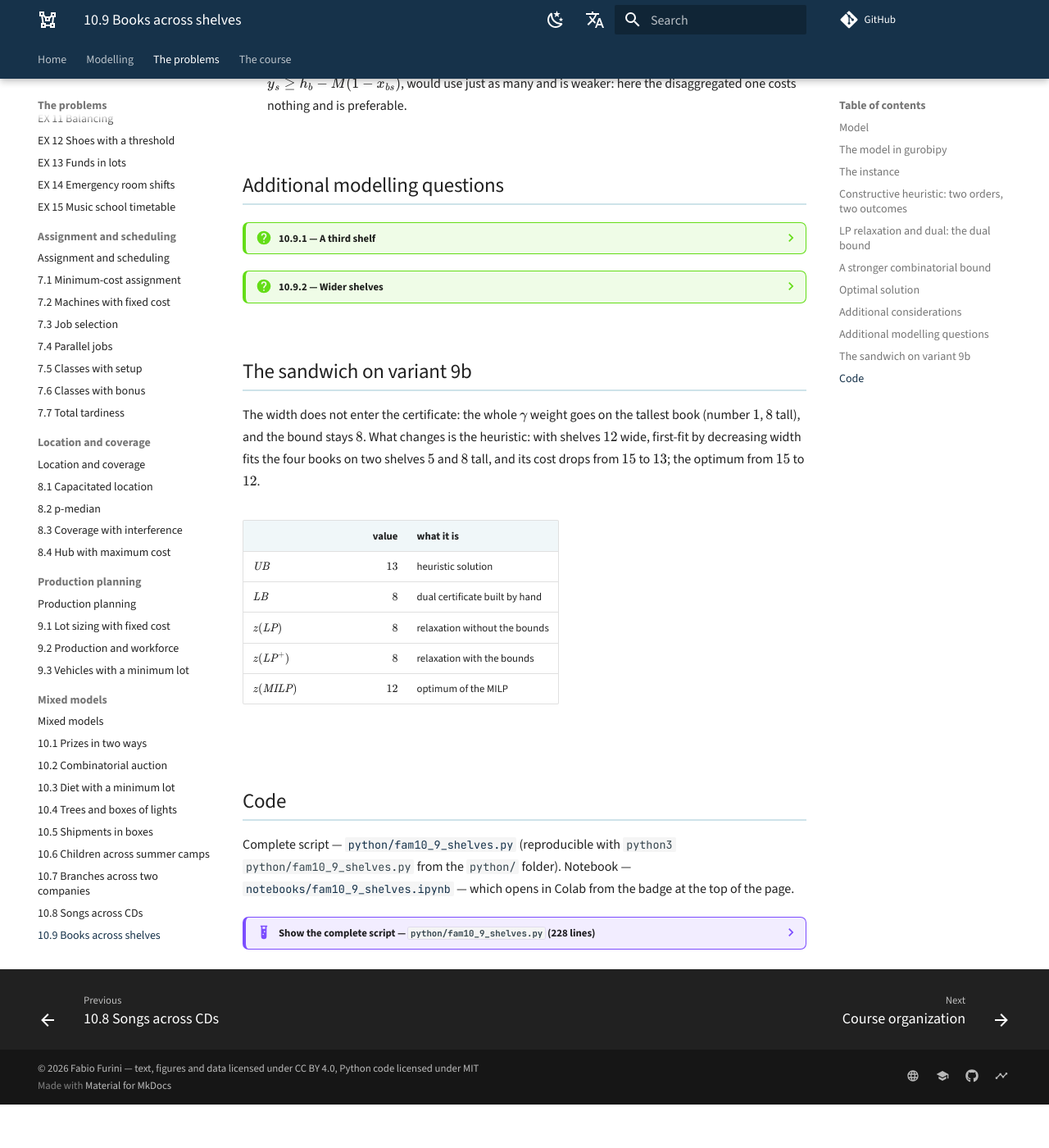
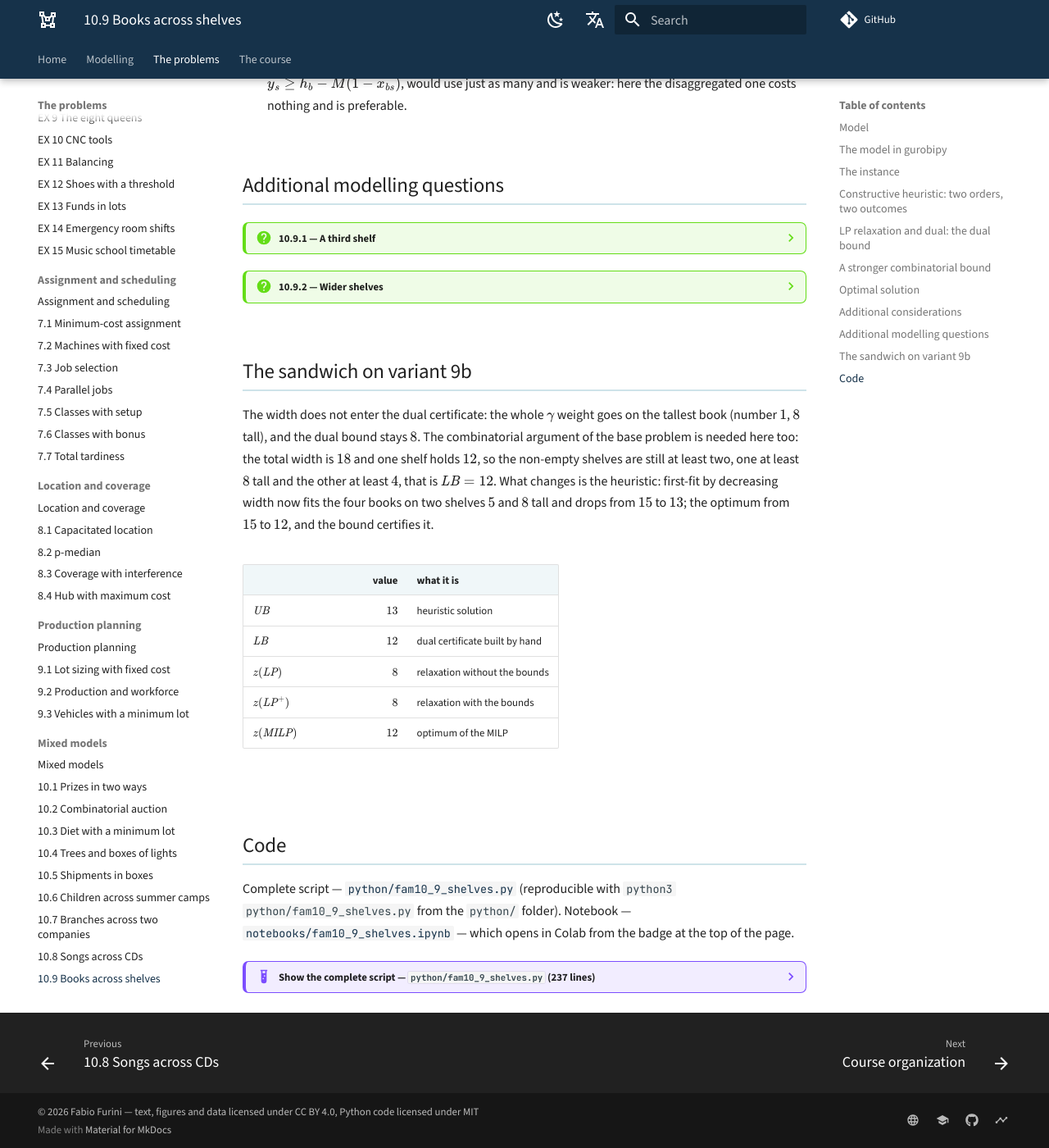
Before and after one commit to fabiofurini/mip-modelling, an MkDocs documentation site: the page built from docs/mixed-9.md, in a window 1280 px wide and 1400 px high, scrolled down 4751 px. Shown: the whole window at 82% size. Built offline with MkDocs 1.6.1 and Material for MkDocs 9.7.7, drawn with Linux system fonts in a browser that asks for light colours; comment, search, counter and statistics services are not loaded; before the commit the page ends 6098 px from its top, so only the background shows below that.

Commit message:
Variants 10.5a, 10.8b and 10.9b: the combinatorial bound, not only the dual one
The base problem of these three exercises does not stop at the dual of the
relaxation: it counts the boxes per customer (10.5), uses the parity of the
durations (10.8), counts the non-empty shelves and the minimum heights (10.9).
The variants declared only the dual bound, weaker than the one of the base
problem, and the prose said "the bound does not change" where it actually fell.

Now every variant reuses the argument of the base problem, rescaled on the new
datum: 10.5a lb from 11/4 to 3 (sandwich closed), 10.8b from 0 to 1, 10.9b from
8 to 12 (equal to the optimum). Notes and site pages rewritten accordingly.

Also fixed the count in the opening of 10.10: the preceding problems are nine,
not eight.

Co-Authored-By: Claude Opus 5 <noreply@anthropic.com>

````diff
--- a/docs/mixed-9.md
+++ b/docs/mixed-9.md
@@ -189,18 +189,21 @@ certified gap, before solving the MILP, is $(15-12)/15 = 20\%$.
 
 ## The sandwich on variant 9b
 
-The width does not enter the certificate: the whole $\gamma$ weight goes on the
-tallest book (number $1$, $8$ tall), and the bound stays $8$. What changes is
-the heuristic: with shelves $12$ wide, first-fit by decreasing width fits the
-four books on two shelves $5$ and $8$ tall, and its cost drops from $15$ to
-$13$; the optimum from $15$ to $12$.
+The width does not enter the dual certificate: the whole $\gamma$ weight goes on
+the tallest book (number $1$, $8$ tall), and the dual bound stays $8$. The
+combinatorial argument of the base problem is needed here too: the total width
+is $18$ and one shelf holds $12$, so the non-empty shelves are still at least
+two, one at least $8$ tall and the other at least $4$, that is
+$\mathit{LB} = 12$. What changes is the heuristic: first-fit by decreasing width
+now fits the four books on two shelves $5$ and $8$ tall and drops from $15$ to
+$13$; the optimum from $15$ to $12$, and the bound certifies it.
 
 <!-- tabella-variante: fam10_9b_bound -->
 
 |  | value | what it is |
 |---|---:|---|
 | $\mathit{UB}$ | $13$ | heuristic solution |
-| $\mathit{LB}$ | $8$ | dual certificate built by hand |
+| $\mathit{LB}$ | $12$ | dual certificate built by hand |
 | $z(\mathit{LP})$ | $8$ | relaxation without the bounds |
 | $z(\mathit{LP}^+)$ | $8$ | relaxation with the bounds |
 | $z(\mathit{MILP})$ | $12$ | optimum of the MILP |
@@ -218,7 +221,7 @@ folder). Notebook —
 
 <!-- embedded-script: begin (regenerated by python/embed_code.py) -->
 
-??? example "Show the complete script — `python/fam10_9_shelves.py` (228 lines)"
+??? example "Show the complete script — `python/fam10_9_shelves.py` (237 lines)"
 
     ```python
     """Problem 11.4 -- Books on shelves: minimising the sum of the heights.
@@ -442,13 +445,22 @@ folder). Notebook —
     print(f"Dual solution by hand: beta = 0 and all the gamma weight on the tallest book (number")
     print(f"  {alto_4b + 1}, {h4[alto_4b]} tall), as in the base problem: whatever shelf holds it")
     print("  must be at least as tall. The width does not enter the certificate, and indeed the")
-    print("  bound does not change: what changes is the heuristic, which now manages to fit.")
-    print(f"  ->  lb = {frazione(lb4b)}")
+    print(f"  dual bound does not change: lb = {frazione(lb4b)}.")
     zlp4b, zlp4br, _ = due_rilassamenti(m4b, dl4b)
+
+    # -- combinatorial bound: the same argument as the base problem, on the new width --
+    usati_4b = -(-sum(w4) // C4B)
+    altre_4b = sorted(h4[b] for b in R(n4) if b != alto_4b)
+    comb_4b = h4[alto_4b] + min(altre_4b)
+    print(f"  The total width is {sum(w4)} and every shelf holds {C4B}: at least")
+    print(f"  ceil({sum(w4)} / {C4B}) = {usati_4b} non-empty shelves are still needed. One holds")
+    print(f"  the tallest book and is at least {h4[alto_4b]} tall, the other at least {min(altre_4b)}:")
+    print(f"  lb = {h4[alto_4b]} + {min(altre_4b)} = {frazione(comb_4b)}, better than the dual bound.")
+    lb4b_usato = max(lb4b, comb_4b)
     z4b_val = risolvi(m4b)
-    riga_4b = registra_bound("4b shelves 12 wide", ub4b, lb4b, zlp4b, zlp4br, z4b_val)
+    riga_4b = registra_bound("4b shelves 12 wide", ub4b, lb4b_usato, zlp4b, zlp4br, z4b_val)
     salva_dati(pd.DataFrame([riga_4b]), "fam10_9b_bound")
-    assert lb4b <= zlp4b <= z4b_val <= ub4b + 1e-9
+    assert lb4b_usato <= z4b_val <= ub4b + 1e-9
     ```
 
 <!-- embedded-script: end -->
````
Also changed, not shown: data/tables/fam10_5a_bound.md (+1 -1 lines), data/tables/fam10_8b_bound.md (+1 -1 lines), data/tables/fam10_9b_bound.md (+1 -1 lines), docs/mixed-5.md (+20 -8 lines), docs/mixed-8.md (+17 -6 lines), 13 other files.
